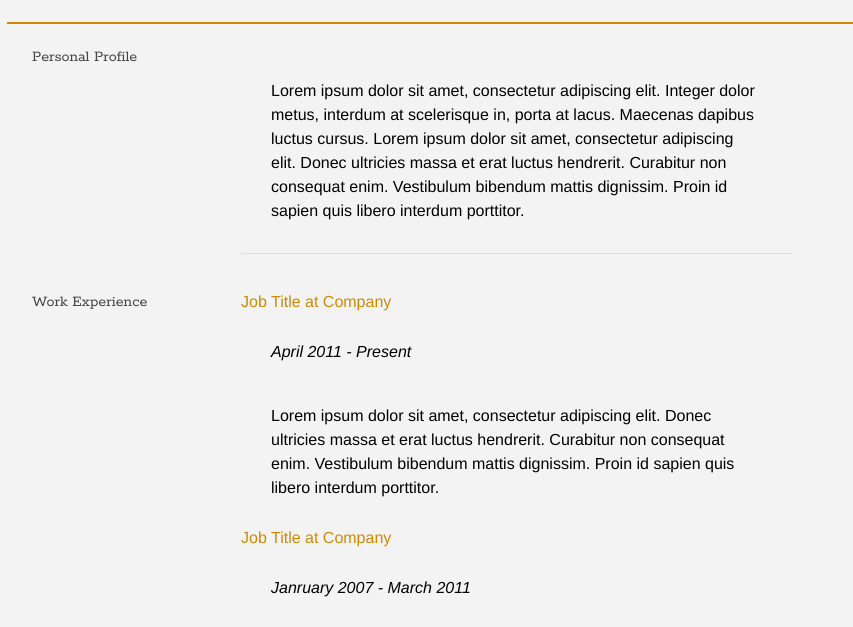
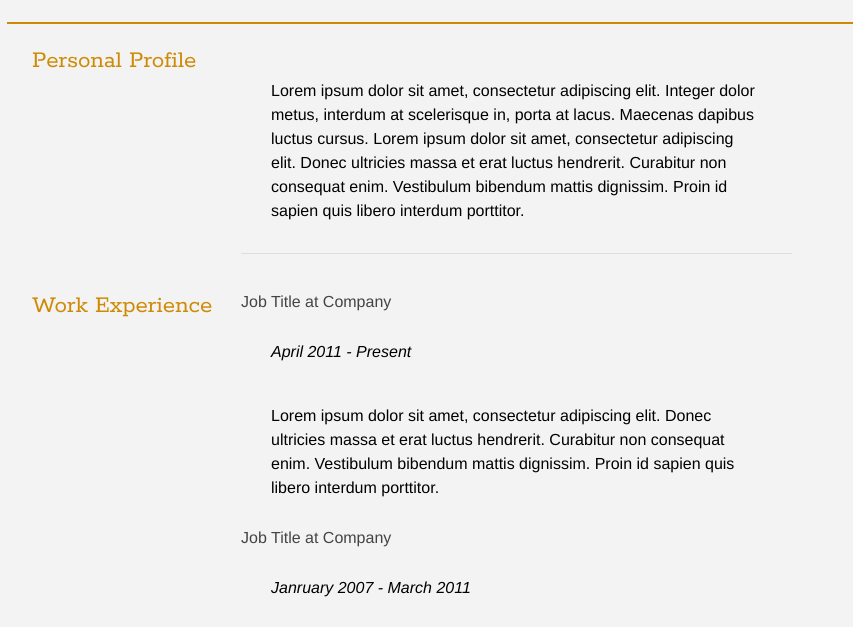
Before and after one commit to Kenzie-Academy-Brasil-Developers/estilizar-curriculo-sprint-2-ThulioBandeira-1, a plain HTML site: page index.html in a window 1280 px wide. Shown: the part 171-798 px from the top of the page, without its empty margins (133-986 px from the left). Drawn offline with Linux system fonts and the light colour scheme.

Commit message:
troquei as cores

```diff
--- a/style.css
+++ b/style.css
@@ -48,9 +48,9 @@ p{
 	border-color: #cf8a05;
 	border-width: 2px;
 }
-#mainArea h1{
-	color: #444444;
-	font-family: Rokkitt,sans-serif;
+#mainArea h1 {
+    color: #cf8a05;
+    font-family: Rokkitt,sans-serif;
 }
 
 #headshot {
@@ -92,6 +92,7 @@ section{
 	float: left;
 	width: 25%;
 	color: #cf8a05 ;
+	font-size: 25px;
 }
 
 .sectionContent {
@@ -101,8 +102,8 @@ section{
 	border-color: #dedede;
 	border-width: 1px;
 }
-.sectionContent h2{
-	color: #cf8a05;
+.sectionContent h2 {
+    color: #444;
 }
 .subDetails{
 	font-size: 1em;
```
